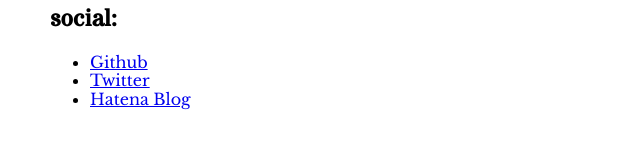
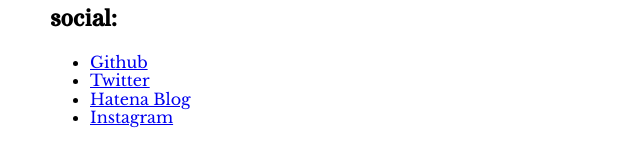
Before and after one commit to shamisonn/shamisonn.github.io, a Jekyll site: the page built from index.html, in a window 1280 px wide. Shown: the part 421-588 px from the top of the page, without its empty margins (0-640 px from the left). Built offline with Jekyll 4.4.1, drawn with Linux system fonts in a browser that asks for light colours; nearby versions of some CDN libraries.

Commit message:
add instagram

```diff
--- a/index.html
+++ b/index.html
@@ -19,4 +19,6 @@ title: shamisonn.github.io;
   <li><a href="https://github.com/shamisonn">Github</a></li>
   <li><a href="https://twitter.com/shamisonnn">Twitter</a></li>
   <li><a href="http://shamison.hatenablog.com">Hatena Blog</a></li>
+  <li><a href="https://www.instagram.com/shamisonn">Instagram</a></li>
+
 </ul>
```
